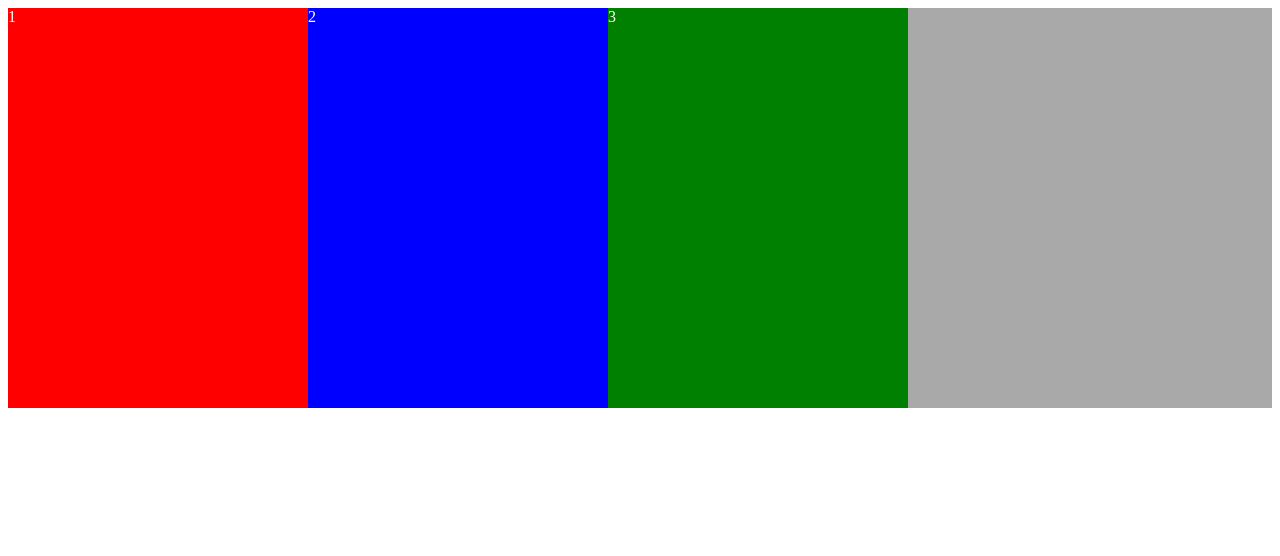
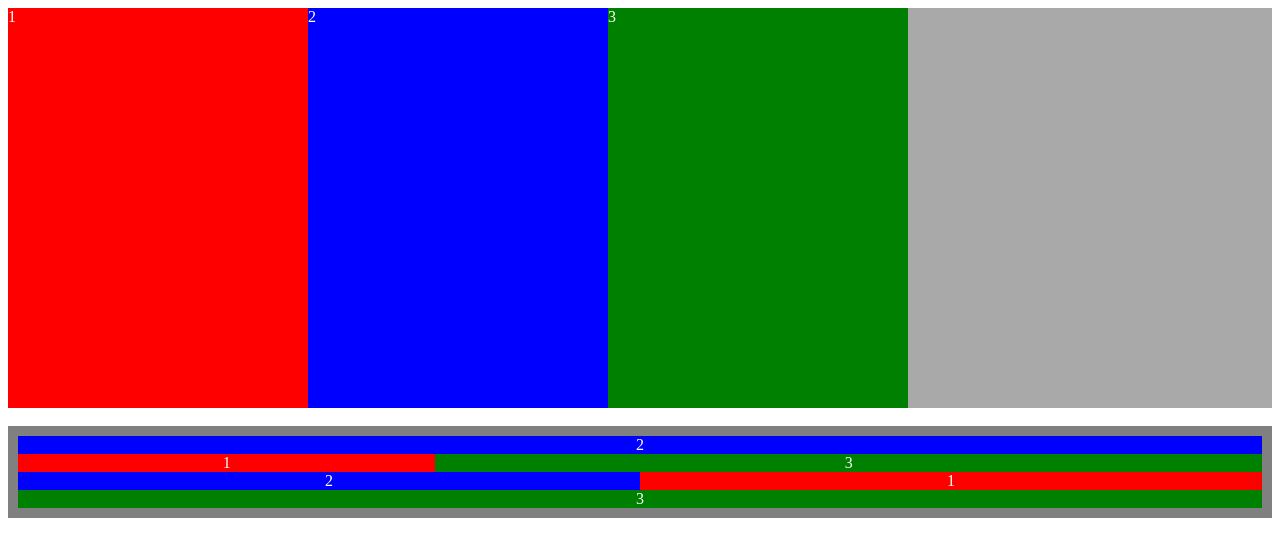
Before and after one commit to ivanunes/estudos, a plain HTML site: page css_avancado/flexbox.html in a window 1280 px wide. Drawn offline with Linux system fonts and the light colour scheme.

Commit message:
Animção

```diff
--- a/css_avancado/flexbox.css
+++ b/css_avancado/flexbox.css
@@ -24,3 +24,59 @@
     width: 300px;
     /*height: 300px;*/
 }
+
+/**/
+
+.container1{
+    color: white;
+    background-color: gray;
+    padding: 10px;
+    text-align: center;
+
+    display: grid;
+
+    /*grid-template-rows: auto auto;
+    grid-template-columns: auto auto auto;
+    grid-column-gap: 5px*/
+
+    grid-template-areas: "a2 a2 a2 a2 a2 a2"
+                         "a1 a1 a3 a3 a3 a3"
+                         "a5 a5 a5 a4 a4 a4"
+                         "a6 a6 a6 a6 a6 a6"
+}
+
+.rr1{
+    background-color: red;
+}
+
+.rr2{
+    background-color: blue;
+}
+
+.rr3{
+    background-color: green;
+}
+
+.item1{
+    grid-area: a1;
+}
+
+.item2{
+    grid-area: a2;
+}
+
+.item3{
+    grid-area: a3;
+}
+
+.item4{
+    grid-area: a4;
+}
+
+.item5{
+    grid-area: a5;
+}
+
+.item6{
+    grid-area: a6;
+}
--- a/css_avancado/flexbox.html
+++ b/css_avancado/flexbox.html
@@ -14,5 +14,16 @@
         <div class="rect r2">2</div>
         <div class="rect r3">3</div>
     </div>
+
+    <br>
+
+    <div class="container1">
+        <div class="rec rr1 item1">1</div>
+        <div class="rec rr2 item2">2</div>
+        <div class="rec rr3 item3">3</div>
+        <div class="rec rr1 item4">1</div>
+        <div class="rec rr2 item5">2</div>
+        <div class="rec rr3 item6">3</div>
+    </div>
 </body>
 </html>
```
Also changed, not shown: css_avancado/anim.css (added, +21 -0 lines), css_avancado/anim.html (added, +17 -0 lines).
